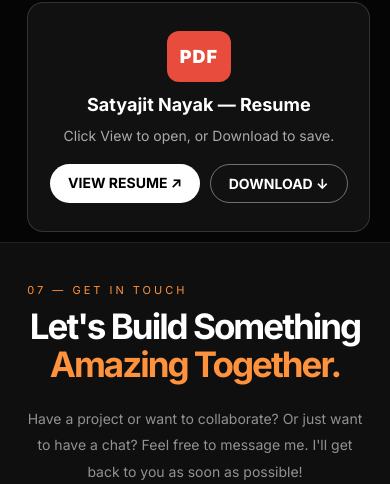
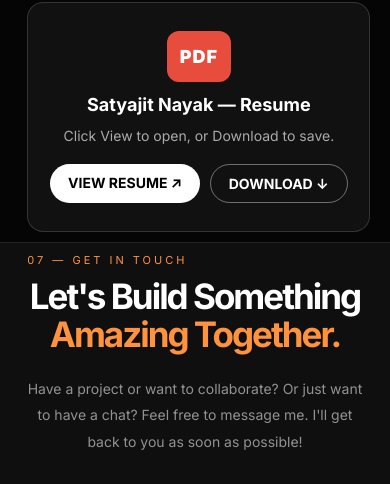
Before and after one commit to satyajitnayakcoder/my-portfolio, a website built with Vite: page index.html in a window 390 px wide. Shown: the part 4962-5446 px from the top of the page. Built offline with nearby package versions, Linux system fonts and the light colour scheme.

Commit message:
07 fix final

```diff
--- a/style.css
+++ b/style.css
@@ -318,47 +318,22 @@ document.addEventListener("DOMContentLoaded", function () {
   box-shadow: 0 12px 30px rgba(0, 0, 0, 0.5), 0 0 25px rgba(255, 255, 255, 0.5) !important;
   z-index: 20 !important;
 }
-/* 07 TOP-LEFT JAISE DUSRE SECTION */
+
+/* 07 FIX - FINAL - SIRF YE ADD KIYA HAI, BAKI SAB SAME HAI */
 .contact-section {
   padding: 50px 9% !important;
   text-align: center !important;
 }
-/* 07 BILKUL TOP-LEFT - ARROW WALI JAGAH */
-.contact-section {
-  position: relative !important;
-  padding: 30px 9% 60px 9% !important;
-  text-align: center !important;
-}
 .contact-section .section-label {
-  position: absolute !important;
-  top: 28px !important;
-  left: 9% !important;
   text-align: left !important;
   display: block !important;
-  margin: 0 !important;
+  width: 100% !important;
+  margin: 0 0 10px 0 !important;
   padding: 0 !important;
-  white-space: nowrap !important;
+  position: static !important;
 }
-/* MOBILE ME 07 BILKUL 06 KE BARABAR */
 @media (max-width: 650px) {
   .contact-section {
-    padding: 40px 7% 60px 7% !important;
-  }
-  .contact-section .section-label {
-    left: 7% !important;
-    top: 15px !important;
+    padding: 10px 7% 60px 7% !important;
   }
 }
-/* 07 OVERLAP FIX - ABSOLUTE HATAO */
-.contact-section .section-label {
-  position: static !important;
-  left: auto !important;
-  top: auto !important;
-  display: block !important;
-  text-align: left !important;
-  margin: 0 0 10px 0 !important;
-  padding: 0 !important;
-}
-.contact-section {
-  padding: 40px 7% 60px 7% !important;
-}
```
